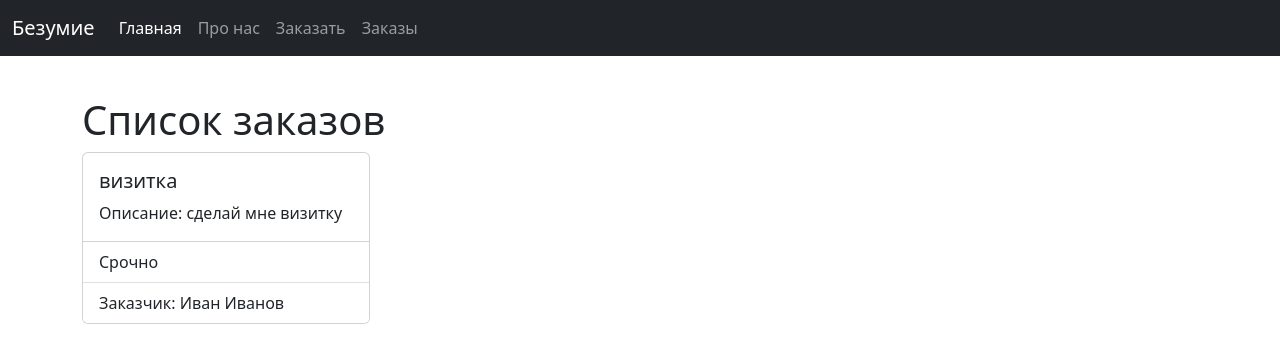
After one commit to AlexeyMuratov2/first_site, a Django app: page /order_list in a window 1280 px wide. The commit adds this page. Shown: the top 363 px of the page. Run offline with Django 4.2, Linux system fonts and the light colour scheme; data comes from the database, SQL or seed files in the repository; both versions use the stored data as it was after the commit.

Commit message:
add orders list

```diff
--- a/main/templates/main/base.html
+++ b/main/templates/main/base.html
@@ -26,6 +26,9 @@
           <li class="nav-item">
             <a class="nav-link" href="{% url 'create' %}">Заказать</a>
           </li>
+          <li class="nav-item">
+            <a class="nav-link" href="{% url 'orders' %}">Заказы</a>
+          </li>
 
         </ul>
       </div>
--- a/main/templates/main/create_site_request.html
+++ b/main/templates/main/create_site_request.html
@@ -1,7 +1,7 @@
 {% extends 'main/base.html' %}
 
 {% block title %}
-О нас
+Закажите сайт
 {% endblock %}
 
 {% block content %}
--- /dev/null
+++ b/main/templates/main/order_list.html
@@ -0,0 +1,28 @@
+{% extends 'main/base.html' %}
+
+{% block title %}
+Список заказов
+{% endblock %}
+
+{% block content %}
+    <br><br>
+    <h1>Список заказов</h1>
+    {% for order in orders %}
+
+        <div class="card" style="width: 18rem;">
+          <div class="card-body">
+            <h5 class="card-title">{{order}}</h5>
+            <p class="card-text">Описание: {{order.description}}</p>
+          </div>
+          <ul class="list-group list-group-flush">
+              {% if order.urgently %}
+                <li class="list-group-item">Срочно</li>
+              {% else %}
+                <li class="list-group-item">Не срочно</li>
+              {% endif %}
+            <li class="list-group-item">Заказчик: {{order.customer}}</li>
+          </ul>
+        </div>
+        <br><br>
+    {% endfor %}
+{% endblock %}
--- a/main/urls.py
+++ b/main/urls.py
@@ -4,5 +4,6 @@ from . import views
 urlpatterns = [
     path('', views.index, name = 'home'),
     path('aboutus', views.about_us, name = 'about'),
-    path('create_site', views.create_site, name = 'create')
+    path('create_site', views.create_site, name = 'create'),
+    path('order_list', views.order_list, name = 'orders'),
 ]
--- a/main/views.py
+++ b/main/views.py
@@ -1,6 +1,7 @@
 from django.shortcuts import render, redirect
 from django.http import HttpResponseRedirect
 from .models import FreeServices
+from .models import SiteRequest
 from .forms import SiteForm
 
 
@@ -11,18 +12,22 @@ def index(request):
     return render(request, 'main/index.html', {'title': 'Главная страница', 'services': services_free})
 
 
-def about_us(reqest):
-    return render(reqest, 'main/about_us.html')
+def about_us(request):
+    return render(request, 'main/about_us.html')
 
-def create_site(reqest):
+def create_site(request):
     submitted = False
-    if reqest.method == 'POST':
-        form = SiteForm(reqest.POST)
+    if request.method == 'POST':
+        form = SiteForm(request.POST)
         if form.is_valid():
             form.save()
-            return HttpResponseRedirect('/create_site?submitted = True')
+            return HttpResponseRedirect('/create_site?submitted=True')
     else:
         form = SiteForm
-        if 'submitted' in reqest.GET:
+        if 'submitted' in request.GET:
             submitted = True
-    return render(reqest, 'main/create_site_request.html', {'form':form, 'submitted': submitted})
+    return render(request, 'main/create_site_request.html', {'form':form, 'submitted': submitted})
+
+def order_list(request):
+    orders = SiteRequest.objects.all()
+    return render(request, 'main/order_list.html', {'orders': orders})
```
Also changed, not shown: db.sqlite3.
